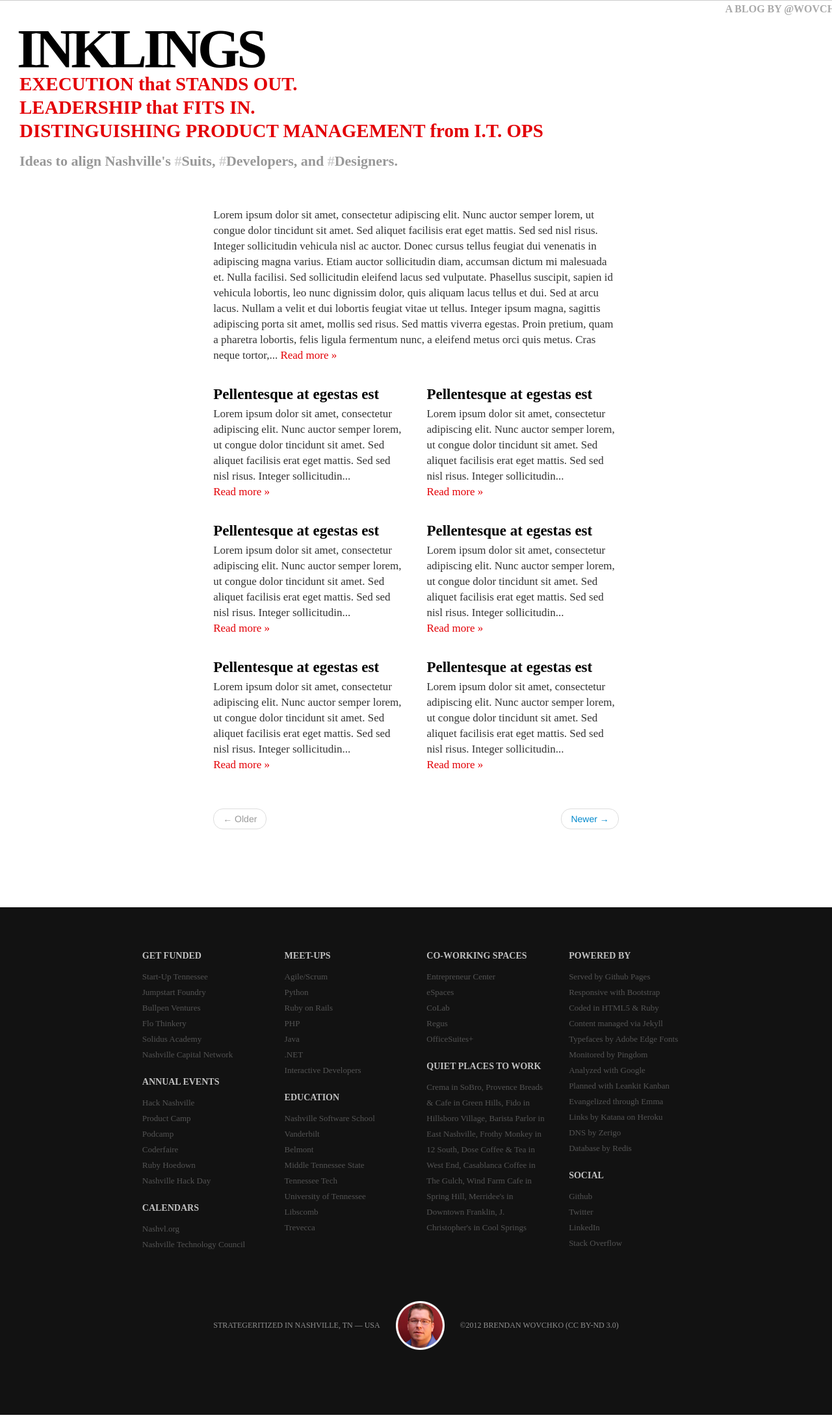
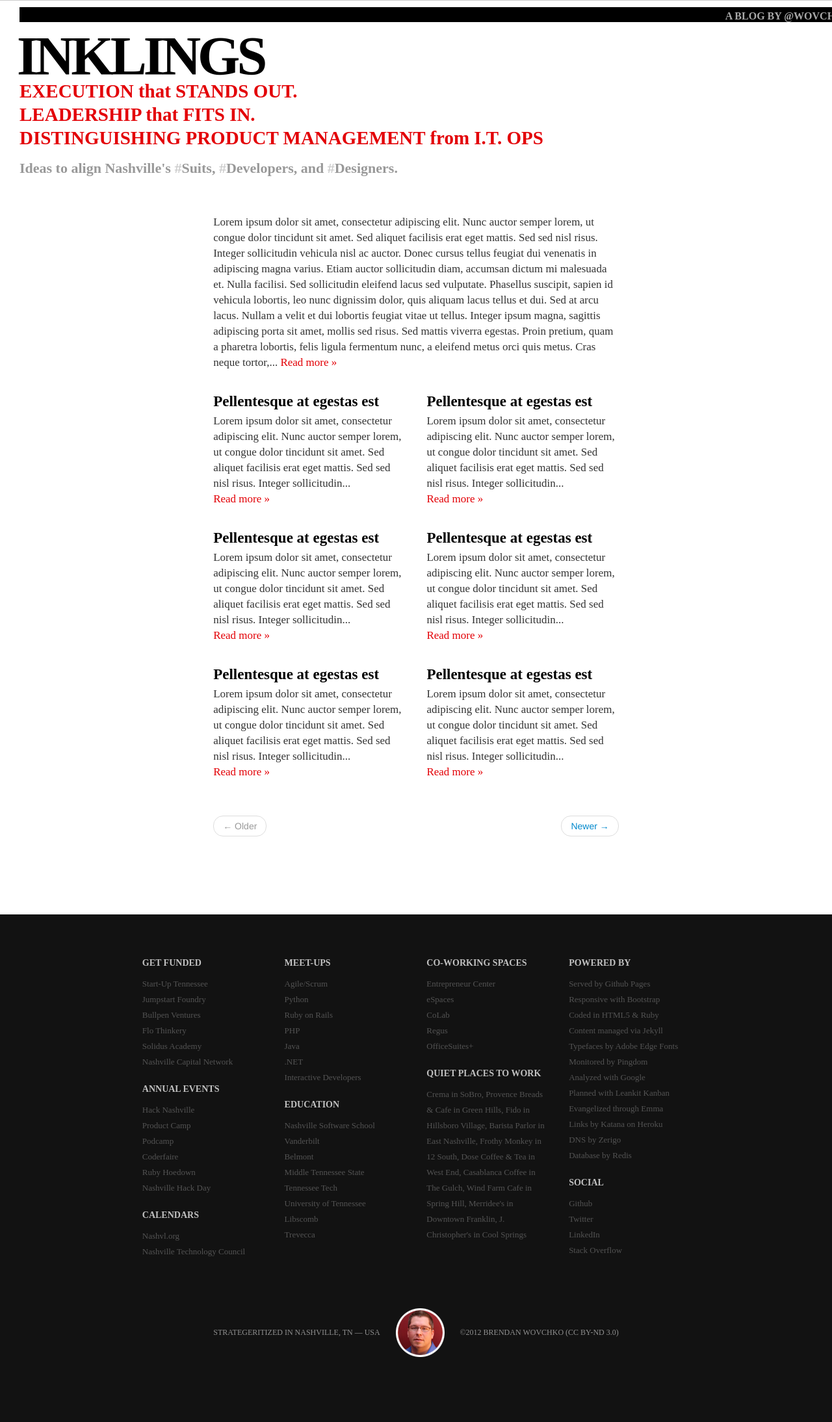
Before and after one commit to wovchko/inklings, a Jekyll site: the page built from index.html, in a window 1280 px wide. Shown: the whole page at 65% size. Built offline with Jekyll 4.4.1, drawn with Linux system fonts in a browser that asks for light colours; Markdown is read by kramdown in place of the engine named in the settings; the list of posts is cut into pages by our own code.

```diff
--- a/css/bootstrap_custom.css
+++ b/css/bootstrap_custom.css
@@ -727,7 +727,8 @@
   text-align: right;
   text-transform: uppercase;
   text-decoration: none;
-  margin: 5px 0 0 0;
+  padding: 5px 0 0 0;
+  background-color: black;
 }
 h1 a:hover {
   color: #e30006;
```
